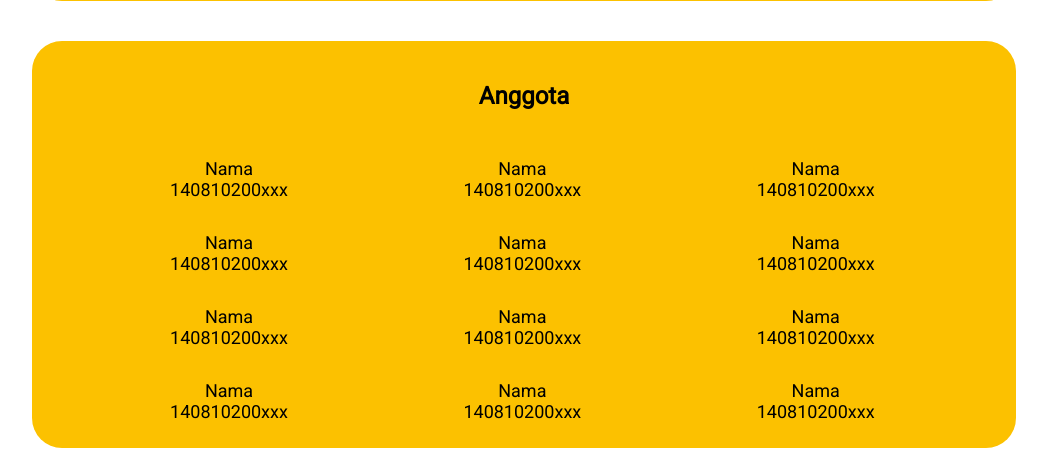
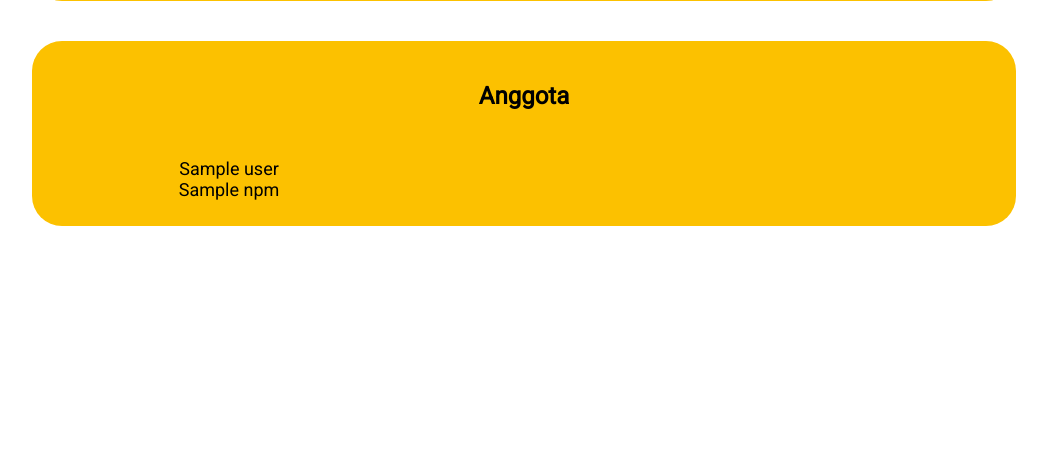
Before and after one commit to praktikum-tiunpad-2021/proyek-web-cdf, a CodeIgniter 4 app: template project-folder/app/Views/home.php in a window 1280 px wide. Shown: the part 863-1319 px from the top of the page, without its empty margins (116-1163 px from the left). After the commit the page ends 1089 px from the top, so only its background shows below. Run offline with PHP 8.4 and a stand-in for CodeIgniter, Linux system fonts and the light colour scheme; the template is opened without the code that fills it: most values are stand-ins (such as "Sample title", 1, 10 or a date in 2020); some libraries are stand-ins or nearby versions.

Commit message:
Update home page (print all user)

```diff
--- a/project-folder/app/Controllers/Home.php
+++ b/project-folder/app/Controllers/Home.php
@@ -2,10 +2,13 @@
 namespace App\Controllers;
 
 use App\Models\Account;
+use App\Models\User;
 
 class Home extends BaseController {
     public function index() {
-        return view('home');
+        $models=new User();
+        $users=$models->findAll();
+        return view('home', ["users" => $users]);
     }
 
     public function login() {
--- a/project-folder/app/Models/User.php
+++ b/project-folder/app/Models/User.php
@@ -3,7 +3,8 @@
 use CodeIgniter\Model;
 
 class User extends Model {
-
+    protected $table="user";
+    protected $primaryKey="npm";
 }
 
 ?>
--- a/project-folder/app/Views/home.php
+++ b/project-folder/app/Views/home.php
@@ -42,20 +42,12 @@
             <article id="anggota" class="anggota">
                 <h4>Anggota</h4>
                 <section id="list">
-                    <!-- Ini masih default display -->
-                    <!-- Akan terisi oleh backend -->
-                    <script>
-                        const html = `
-                            <figure>
-                                <figcaption>Nama</figcaption>
-                                <figcaption>140810200xxx</figcaption>
-                            </figure>
-                        `;
-
-                        for(let i=0; i<12; i++) {
-                            document.writeln(html);
-                        }
-                    </script>
+                    <?php foreach($users as $user) : ?>
+                        <figure>
+                            <figcaption><?= $user["nama"]; ?></figcaption>
+                            <figcaption><?= $user["npm"] ?></figcaption>
+                        </figure>
+                    <?php endforeach; ?>
                 </section>
             </article>
         </main>
```
